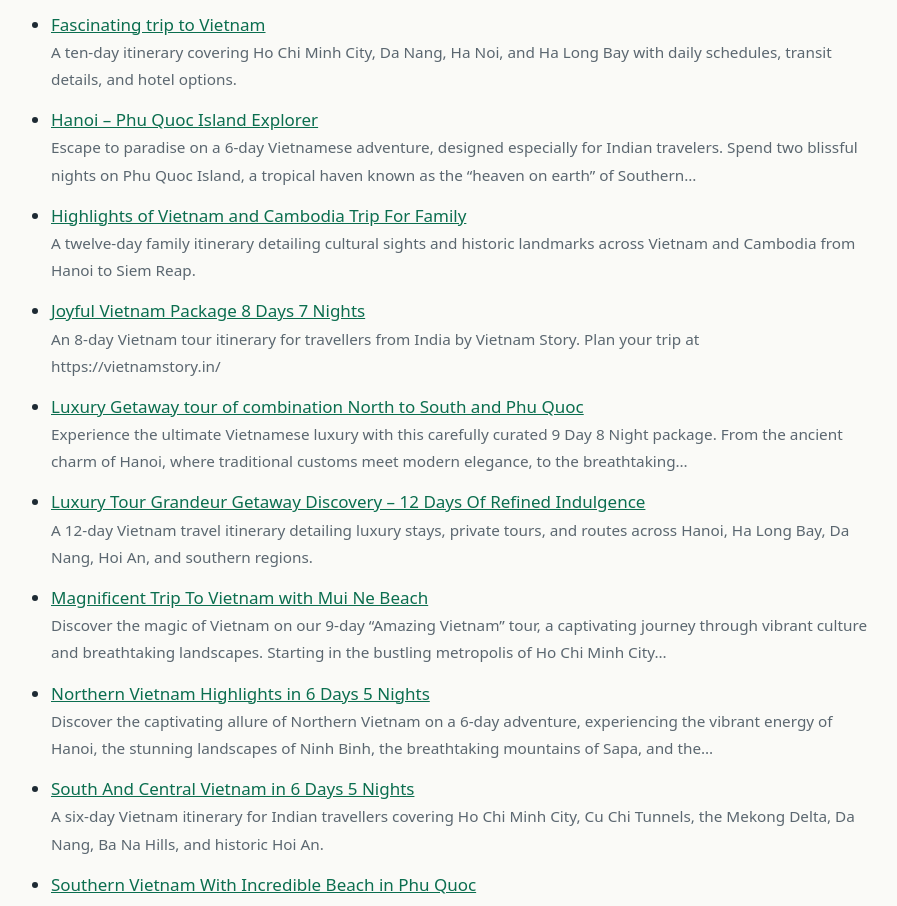
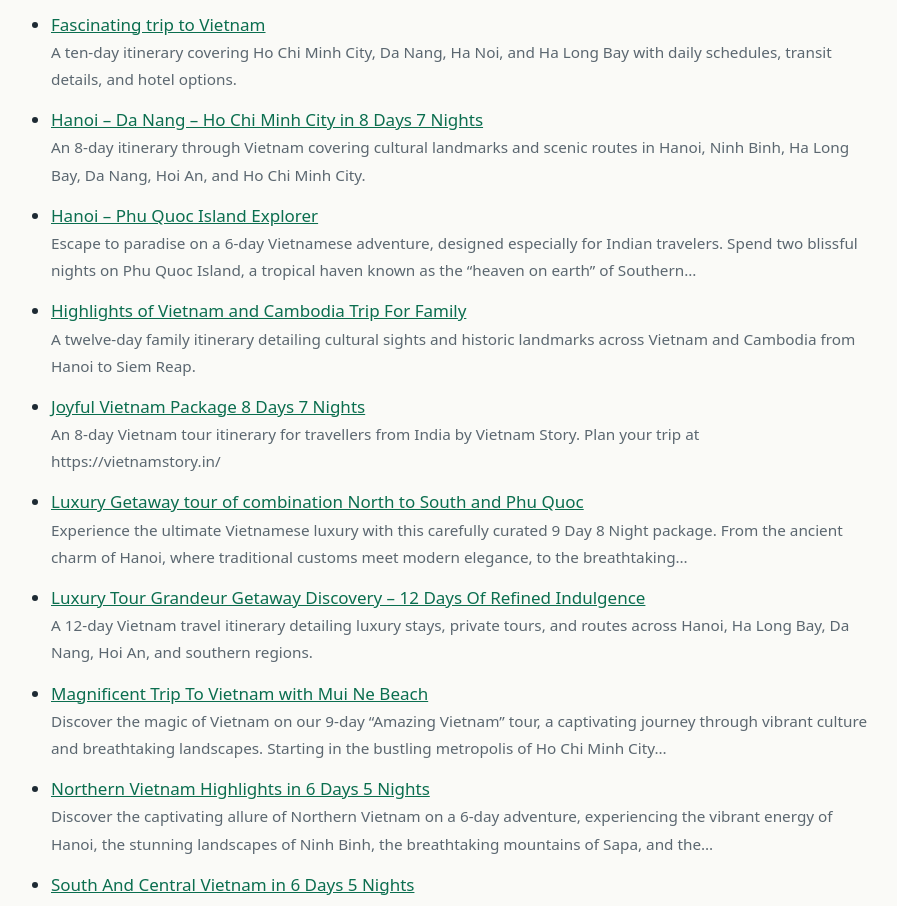
Before and after one commit to alexandericc/vietnamstory-guides, a plain HTML site: page index.html in a window 1280 px wide. Shown: the part 1782-2688 px from the top of the page, without its empty margins (199-1096 px from the left). Drawn offline with Linux system fonts and the light colour scheme.

Commit message:
Update guide list

```diff
--- a/index.html
+++ b/index.html
@@ -34,6 +34,7 @@ a{color:#0b6e4f} li{margin:0 0 14px} li span{color:#5b6770;font-size:.9em}
 <li><a href="guides/fall-in-love-with-vietnam-highlights-from-north-to-south-in-10-days-9-nights/">Fall In Love With Vietnam – Highlights From North To South in 10 Days 9 Nights</a><br><span>A 10-day Vietnam travel itinerary for Indian visitors covering Hanoi, Sapa, Ninh Binh, Ha Long Bay, Da Nang, and Hoi An with daily tours and logistics.</span></li>
 <li><a href="guides/fantastic-vietnam-from-north-to-south-with-beach-break/">Fantastic Vietnam From North To South With Beach Break</a><br><span>An 11-day Vietnam itinerary for Indian travellers covering Hanoi, Ninh Binh, Halong Bay, Da Nang, Nha Trang, and Ho Chi Minh City with a coastal beach break.</span></li>
 <li><a href="guides/fascinating-trip-to-vietnam/">Fascinating trip to Vietnam</a><br><span>A ten-day itinerary covering Ho Chi Minh City, Da Nang, Ha Noi, and Ha Long Bay with daily schedules, transit details, and hotel options.</span></li>
+<li><a href="guides/hanoi-da-nang-ho-chi-minh-city-in-8-days-7-nights/">Hanoi – Da Nang – Ho Chi Minh City in 8 Days 7 Nights</a><br><span>An 8-day itinerary through Vietnam covering cultural landmarks and scenic routes in Hanoi, Ninh Binh, Ha Long Bay, Da Nang, Hoi An, and Ho Chi Minh City.</span></li>
 <li><a href="guides/hanoi-phu-quoc-island-explorer/">Hanoi – Phu Quoc Island Explorer</a><br><span>Escape to paradise on a 6-day Vietnamese adventure, designed especially for Indian travelers. Spend two blissful nights on Phu Quoc Island, a tropical haven known as the “heaven on earth” of Southern…</span></li>
 <li><a href="guides/highlights-of-vietnam-and-cambodia-trip-for-family/">Highlights of Vietnam and Cambodia Trip For Family</a><br><span>A twelve-day family itinerary detailing cultural sights and historic landmarks across Vietnam and Cambodia from Hanoi to Siem Reap.</span></li>
 <li><a href="guides/joyful-vietnam-package-8-days-7-nights/">Joyful Vietnam Package 8 Days 7 Nights</a><br><span>An 8-day Vietnam tour itinerary for travellers from India by Vietnam Story. Plan your trip at https://vietnamstory.in/</span></li>
```
